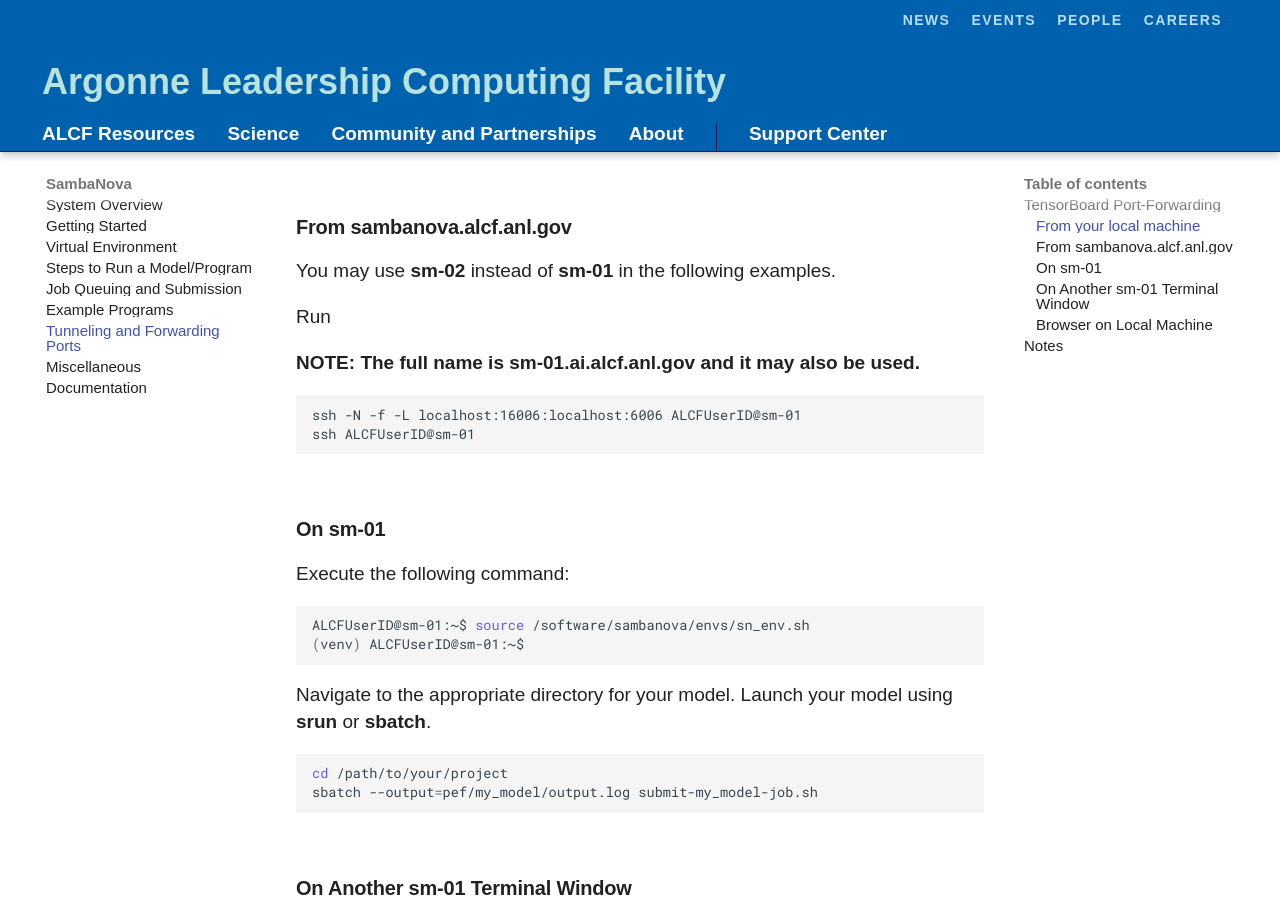
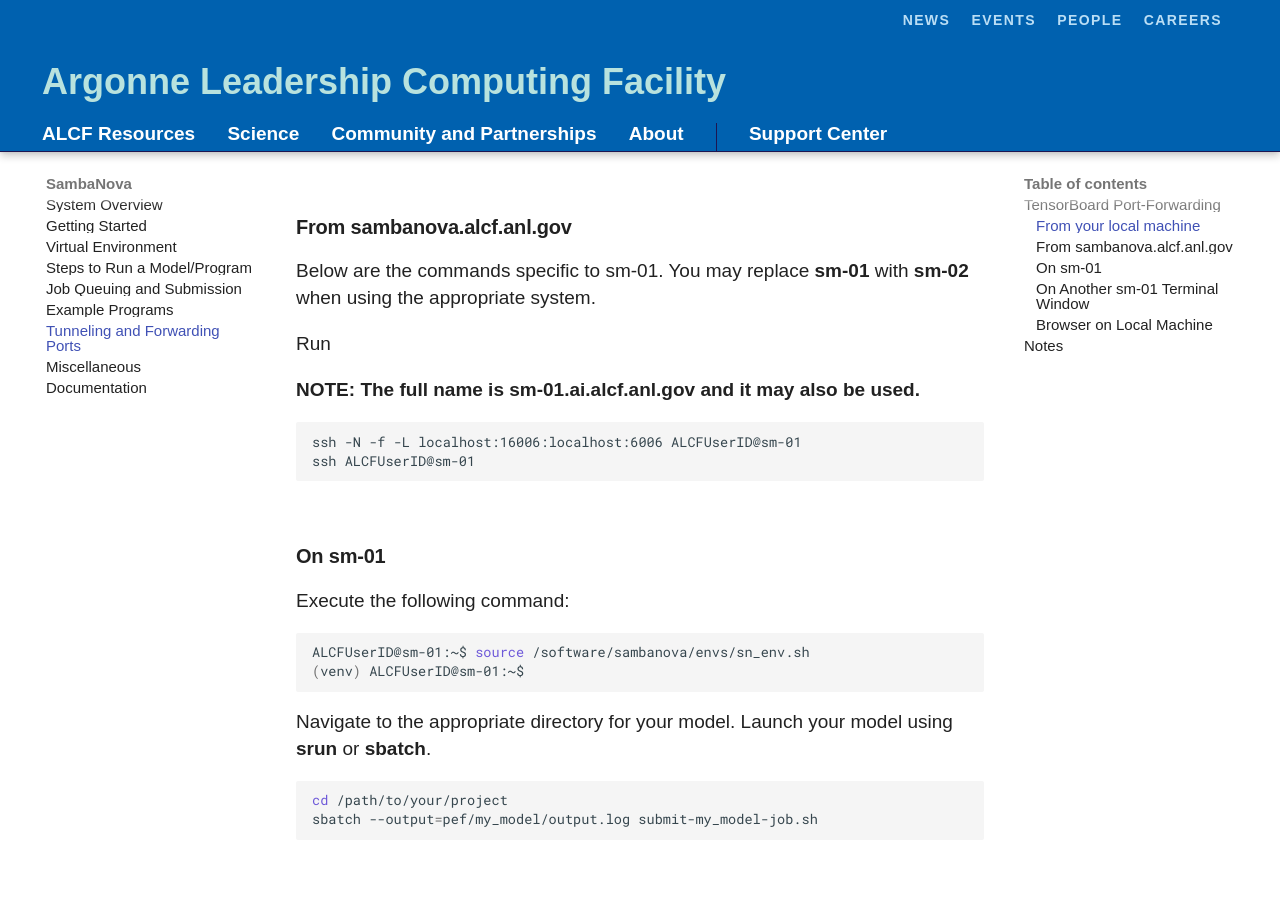
Before and after one commit to argonne-lcf/ai-testbed-userdocs, an MkDocs documentation site: the page built from docs/sambanova/Tunneling-and-forwarding-ports.md, in a window 1280 px wide and 900 px high, scrolled down 849 px. Built offline with MkDocs 1.6.1 and Material for MkDocs 9.7.7, drawn with Linux system fonts in a browser that asks for light colours; some web fonts are replaced; comment, search, counter and statistics services are not loaded.

Commit message:
Update Tunneling-and-forwarding-ports.md

```diff
--- a/docs/sambanova/Tunneling-and-forwarding-ports.md
+++ b/docs/sambanova/Tunneling-and-forwarding-ports.md
@@ -27,7 +27,7 @@
 
 ### From **sambanova.alcf.anl.gov**
 
-You may use **sm-02** instead of **sm-01** in the following examples.
+Below are the commands specific to sm-01. You may replace **sm-01** with **sm-02** when using the appropriate system.
 
 Run
 
```
